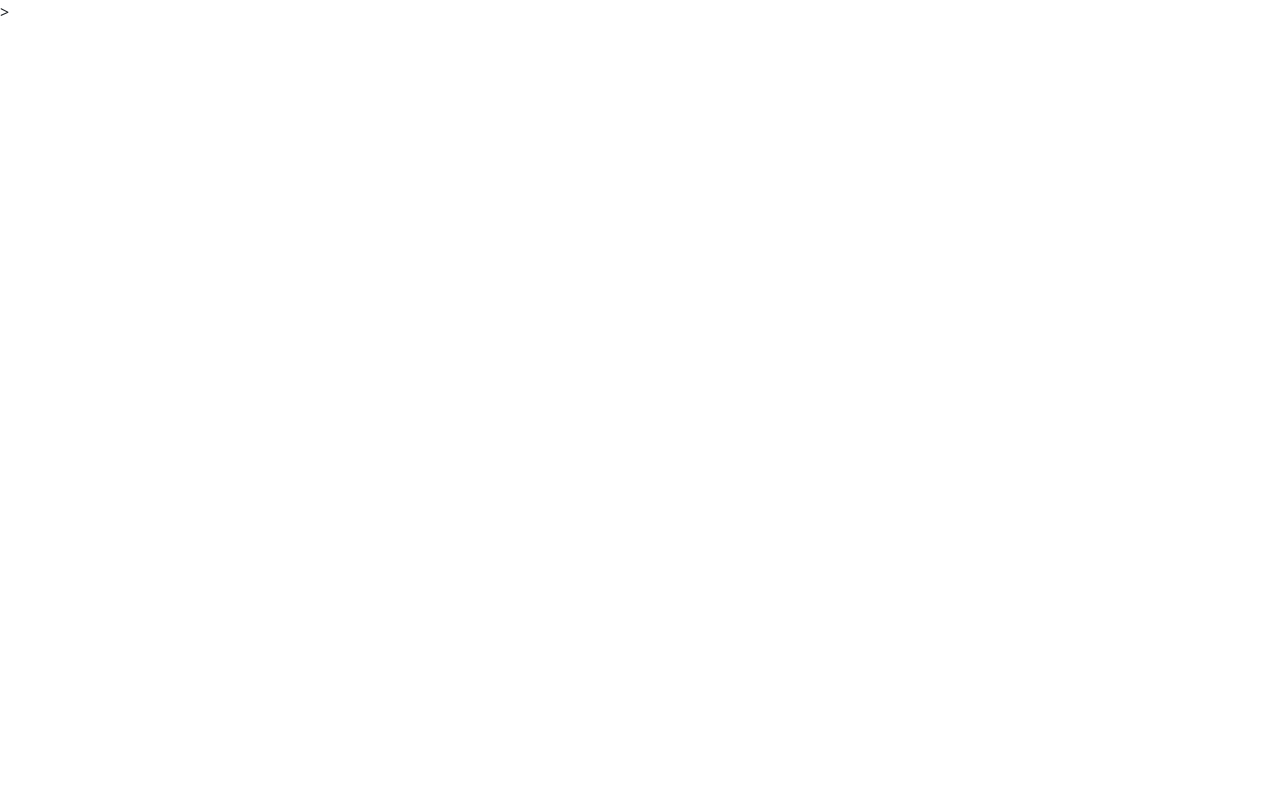
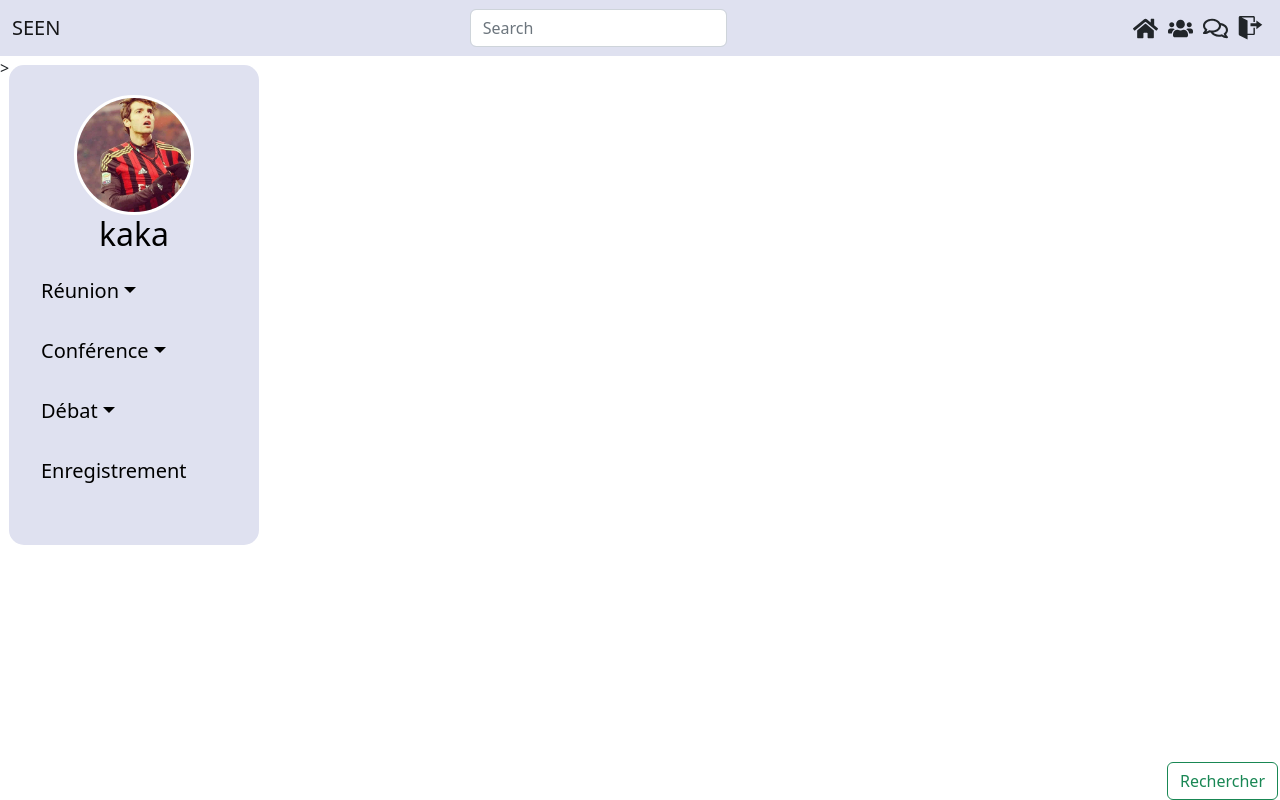
Before and after one commit to inf0std/ISI-VCP, a React (Create React App) app: page /profile in a window 1280 px wide. Before the commit this address had no page. Built offline with nearby package versions, Linux system fonts and the light colour scheme.

Commit message:
ajout de sidebar profile

```diff
--- a/src/client/App.js
+++ b/src/client/App.js
@@ -8,6 +8,7 @@ import SignInSignUp from "./component/formulaire/modalForms/SignINSignUp";
 import VideoRoom from './views/VideoRoom'
 import Navbarprofile from "./component/Profile/Navbarprofile";
 import DefaultNav from "./component/navBars/DefaultNav";
+import Profile from "./component/Profile/Profile";
 
 
 const App = (props) => {
@@ -20,6 +21,7 @@ const App = (props) => {
         <Route path="/Chat" element={<Chat />} />
         <Route path="/login" element={<SignInSignUp />} />
         <Route path="/VideoRoomUI" element={< VideoRoom/>} />
+        <Route path="/profile" element={< Profile/>} />
       </Routes>
     </BrowserRouter>
 
--- a/src/client/component/Profile/Navbarprofile.js
+++ b/src/client/component/Profile/Navbarprofile.js
@@ -4,6 +4,7 @@ import {FaRegComments} from"react-icons/fa";
 import {FaHome} from "react-icons/fa";
 import {GoSignOut}  from "react-icons/go";
 import { Link } from "react-router-dom";
+import './navbar.css';
 const Navbarprofile = (props) => {
   const searchBtn = useRef();
   const searchResults = useRef();
@@ -36,11 +37,10 @@ const Navbarprofile = (props) => {
   };
 
   return (
-    <nav className="navbar navbar-expand-lg navbar-light bg-light justefy-content-end">
+    <nav id='nav' className="navbar navbar-expand-lg navbar-light bg-light justefy-content-end">
     <div className="container-fluid">
       <a className="navbar-brand" href="#">
         SEEN
-
       </a>
       <button
         className="navbar-toggler"
@@ -60,77 +60,45 @@ const Navbarprofile = (props) => {
             type="search"
             placeholder="Search"
             aria-label="Search"
-              ref={searchInput}
           />
           <button
-              ref={searchBtn}
             className="btn btn-outline-success"
             type="submit"
-              onClick={handleSearch}
           >
             Rechercher
           </button>
         </form>
-
         <ul className="navbar-nav ms-auto mb-2 mb-lg-0">
 
-            <li className="nav-item">
+            <li style={{marginleft:"10px"}} className="nav-item">
 
 
-              <a className="nav-link active" aria-current="page" href="#">
               <FaHome style={{width:'25px', height:"25px",margin:"5px"}}/>
 
-              </a>
-              Acceuil
+
+            </li>
+
+
+            <li style={{marginleft:"10px"}} className="nav-item">
+
+
+             <FaUsers style={{width:'25px', height:"25px",margin:"5px"}}/>
+
 
             </li>
 
 
             <li className="nav-item">
 
-
-              <Link
-                to="/Contact"
-                className="nav-link"
-                href="#"
-                tabindex="-1"
-                aria-disabled="true"
-              >
-
-             <FaUsers style={{width:'25px', height:"25px",margin:"5px"}}/>
-              </Link>
-              Contacts
-
-            </li>
-
-
-            <li className="nav-item">
-
-              <Link
-                to="/Contact"
-                className="nav-link"
-                href="#"
-                tabindex="-1"
-                aria-disabled="true"
-              >
                 <FaRegComments style={{width:'25px', height:"25px",margin:"5px"}}/>
 
 
 
-
-              </Link>
-              Messages
-
-
             </li>
 
-            <li className="nav-item">
+            <li  className="nav-item">
 
-              <a className="nav-link" href="#">
               <GoSignOut style={{width:'25px', height:"25px",margin:"5px"}}/>
-
-              </a>
-              {!props.userName ? "Se deconnecter" : "Se connecter"}
 
 
             </li>
@@ -138,6 +106,8 @@ const Navbarprofile = (props) => {
       </div>
     </div>
   </nav>
+
+
   );
 };
 
--- a/src/client/component/Profile/Profile.js
+++ b/src/client/component/Profile/Profile.js
@@ -0,0 +1,13 @@
+import React from 'react'
+import SideBarProfil from './SideBarprofile'
+import Navbarprofile  from './Navbarprofile';
+import './Sidebar.css';
+
+export default function Profile() {
+  return (
+    <div>
+        <Navbarprofile/>
+        <SideBarProfil/>
+    </div>
+  )
+}
--- a/src/client/component/Profile/SideBarprofile.js
+++ b/src/client/component/Profile/SideBarprofile.js
@@ -1,11 +1,103 @@
-import React from 'react';
+import React from 'react'
+import './Sidebar.css';
 
-const SideBarprofile = () => {
-    return (
-        <div>
+export default function SideBarProfil() {
+  return (
 
+    <nav  className="">
+      <div className="side-menu">
+        <center>
+          <img src="kaka.jpg"/>
+          <h2>kaka</h2>
+        </center>
+
+          <ul className="">
+
+            <li className="">
+              <a
+                className=" nav-link dropdown-toggle"
+                href="#"
+                id="navbarDropdown"
+                role="button"
+                data-bs-toggle="dropdown"
+                aria-expanded="false"
+              >
+                Réunion
+              </a>
+              <ul className="dropdown-menu" aria-labelledby="navbarDropdown">
+                <li>
+                  <a className="dropdown-item" href="#">
+                    Programmer
+                  </a>
+                </li>
+                <li>
+                  <a className="dropdown-item" href="#">
+                    Consulter
+                  </a>
+                </li>
+
+
+              </ul>
+            </li>
+
+            <li className="">
+              <a
+                className="nav-link dropdown-toggle"
+                href="#"
+                id="navbarDropdown"
+                role="button"
+                data-bs-toggle="dropdown"
+                aria-expanded="false"
+              >
+                Conférence
+              </a>
+              <ul className="dropdown-menu" aria-labelledby="navbarDropdown">
+                <li>
+                  <a className="dropdown-item" href="#">
+                    Programmer
+                  </a>
+                </li>
+                <li>
+                  <a className="dropdown-item" href="#">
+                    Consulter
+                  </a>
+                </li>
+
+
+              </ul>
+            </li>
+
+
+            <li className="">
+              <a
+                className="nav-link dropdown-toggle"
+                href="#"
+                id="navbarDropdown"
+                role="button"
+                data-bs-toggle="dropdown"
+                aria-expanded="false"
+              >
+                Débat
+              </a>
+              <ul className="dropdown-menu" aria-labelledby="navbarDropdown">
+                <li>
+                  <a className="dropdown-item" href="#">
+                    Programmer
+                  </a>
+                </li>
+                <li>
+                  <a className="dropdown-item" href="#">
+                    Consulter
+                  </a>
+                </li>
+
+              </ul>
+            </li>
+
+            <li><a>Enregistrement</a></li>
+
+          </ul>
         </div>
-    );
-};
-
-export default SideBarprofile;
+    </nav>
+  )
+}
--- /dev/null
+++ b/src/client/component/Profile/Sidebar.css
@@ -0,0 +1,54 @@
+*{
+    padding: 0;
+    margin: 0;
+    text-decoration: none;
+    list-style: none;
+    box-sizing: border-box;
+
+}
+.side-menu{
+    border-radius: 15px;
+    margin-top: 9px;
+    margin-left: 9px;
+    position: fixed;
+    background-color: #dfe1f0;
+    width: 250px;
+    height: 480px;
+}
+.side-menu center img{
+
+    height: 120px;
+    width: 120px;
+    border-radius: 50%;
+    margin-top: 30px;
+    border: 3px solid white;
+}
+.side-menu center h2{
+    color: black;
+}
+
+.side-menu li {
+    display: block;
+    line-height: 60px;
+    color: black;
+    transition: 0.4s;
+    font-size: 20px;
+}
+.side-menu li:hover {
+    background-color: rgb(20, 54, 165);
+    padding-left: 20px;
+    color: white;
+    border-radius: 9px;
+
+}
+.side-menu li ul{
+    background-color: #dfe1f0;
+    color: black;
+    font-size: 20px;
+}
+.side-menu li ul a:hover {
+    background-color: rgb(20, 54, 165);
+    padding-left: 20px;
+    color: white;
+
+}
--- /dev/null
+++ b/src/client/component/Profile/navbar.css
@@ -0,0 +1,3 @@
+#nav{
+    background-color: #dfe1f0 !important;
+  }
```
Also changed, not shown: public/kaka.jpg (added). Lines whose indentation alone changed are shown as unchanged.
